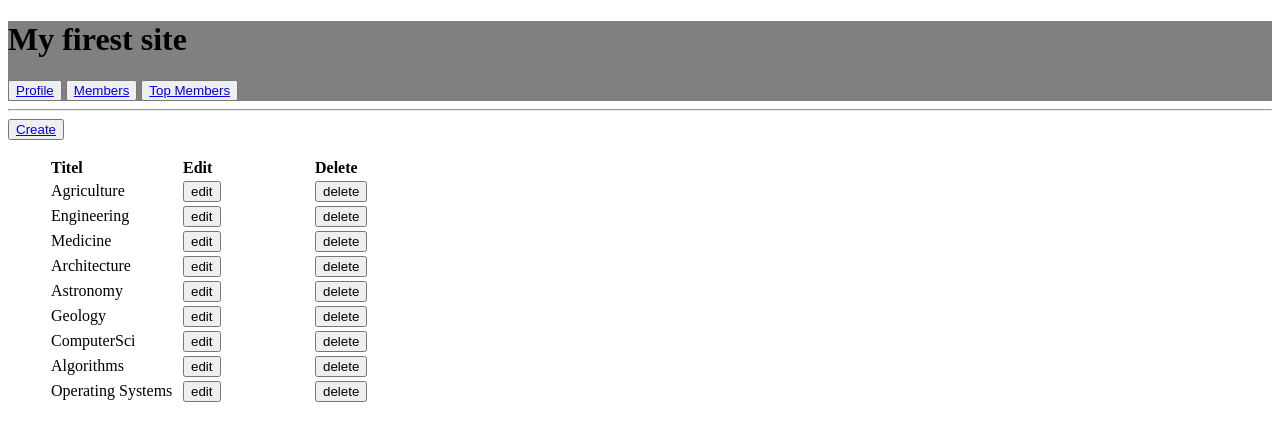
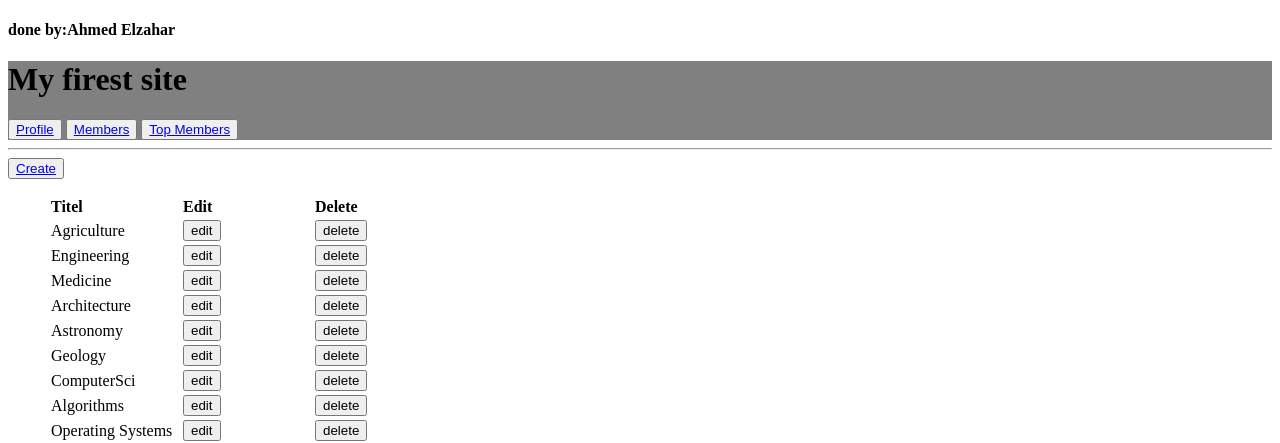
Before and after one commit to ahmedelzahr/test, a Flask app: page / in a window 1280 px wide. Shown: the top 443 px of the page. Run offline with Flask 2, Linux system fonts and the light colour scheme.

Commit message:
vesion number 1.0.0

```diff
--- a/app/templates/index.html
+++ b/app/templates/index.html
@@ -2,7 +2,7 @@
 <link rel="stylesheet" type="text/css" href="/static/style.css" >
 <head>
 	<title>My 1st page</title>
-
+  <h4>done by:Ahmed Elzahar</h4>
 
 </head>
 <body>
```
